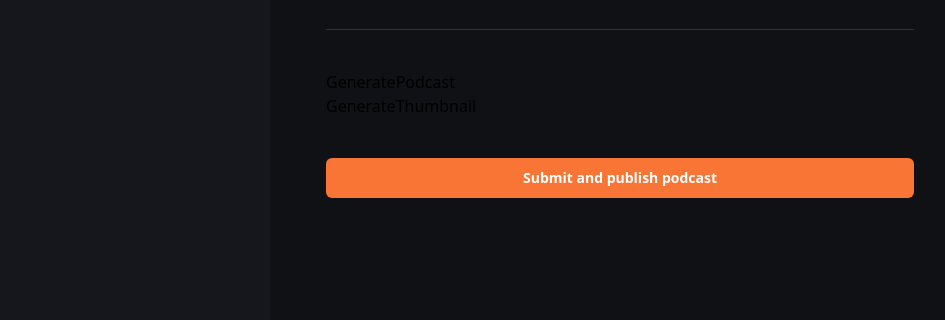
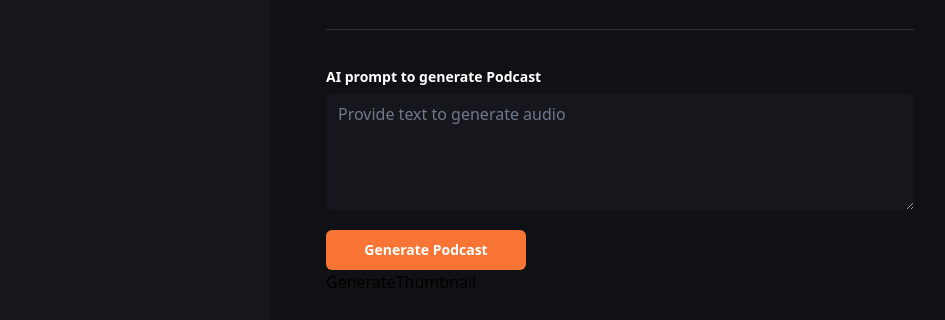
Before and after one commit to nivindulakshitha/Podcastr, a Next.js app: page /create-podcast in a window 1280 px wide. Shown: the part 461-781 px from the top of the page, without its empty margins (0-945 px from the left). Built offline with nearby package versions, Linux system fonts and the light colour scheme; no server answers.

Commit message:
Refactor CreatePodcast component and enhance GeneratePodcast with AI prompt input and audio playback

```diff
--- a/app/(root)/create-podcast/page.tsx
+++ b/app/(root)/create-podcast/page.tsx
@@ -62,7 +62,7 @@ const CreatePodcast = () => {
 
 	const [isSubmitting, setIsSubmitting] = useState(false)
 
-	const [voiceType, setVoiceType] = useState<string>('alloy')
+	const [voiceType, setVoiceType] = useState<string>('')
 
 	return (
 		<section className="mt-10 flex flex-col">
@@ -77,7 +77,7 @@ const CreatePodcast = () => {
 								<FormItem>
 									<FormLabel className="text-16 font-bold text-white-1">Username</FormLabel>
 									<FormControl>
-										<Input className='input-class focus-visible:ring-orange-1' placeholder="My Podcast" {...field} />
+										<Input className='input-class focus-visible:ring-offset-orange-1' placeholder="My Podcast" {...field} />
 									</FormControl>
 									<FormMessage className="text-white-1" />
 								</FormItem>
@@ -93,7 +93,7 @@ const CreatePodcast = () => {
 								<SelectTrigger className={cn('text-16 w-full border-none bg-black-1 text-gray-1')}>
 									<SelectValue placeholder="Select AI Voice" className='placeholder:text-gray-1' />
 								</SelectTrigger>
-								<SelectContent className='bg-black-1 text-16 border-none font-bold text-white-1 focus:ring-orange-1'>
+								<SelectContent className='bg-black-1 text-16 border-none font-bold text-white-1 focus:ring-offset-orange-1'>
 									{voiceCategories.map((voice) => (
 										<SelectItem key={voice} value={voice} className='capitalize focus:bg-orange-1'>
 											{voice}
@@ -118,7 +118,7 @@ const CreatePodcast = () => {
 								<FormItem>
 									<FormLabel className="text-16 font-bold text-white-1">Description</FormLabel>
 									<FormControl>
-										<Textarea className='input-class focus-visible:ring-orange-1' placeholder="Write a short podcast description" {...field} />
+										<Textarea className='input-class focus-visible:ring-offset-orange-1' placeholder="Write a short podcast description" {...field} />
 									</FormControl>
 									<FormMessage className="text-white-1" />
 								</FormItem>
--- a/components/GeneratePodcast.tsx
+++ b/components/GeneratePodcast.tsx
@@ -1,16 +1,50 @@
 import { GeneratePodcastProps } from '@/types'
-import React from 'react'
+import React, { useState } from 'react'
+import { Textarea } from './ui/textarea'
+import { Label } from './ui/label'
+import { Button } from './ui/button'
+import { Loader } from 'lucide-react'
 
-const GeneratePodcast = ({
-	setAudioStorageId,
-	audio,
-	setAudio,
-	setAudioDuration,
-	voiceType,
-	voicePrompt,
-	setVoicePrompt }: GeneratePodcastProps) => {
+const useGeneratePodcast = (props: GeneratePodcastProps) => {
+	const handleGeneratePodcast = async () => { }
+	return {
+		isGenerating: false,
+		generatePodcast: () => {}
+	}
+}
+
+const GeneratePodcast = (props: GeneratePodcastProps) => {
+	const { isGenerating, generatePodcast } = useGeneratePodcast(props)
+
 	return (
-		<div>GeneratePodcast</div>
+		<div>
+			<div className='flex flex-col gap-2.5'>
+				<Label className="text-16 font-bold text-white-1">
+					AI prompt to generate Podcast
+				</ Label>
+
+				<Textarea className="input-class font-light focus:ring-offset-orange-1" placeholder='Provide text to generate audio' rows={5} value={props.voicePrompt} onChange={event => props.setVoicePrompt(event.target.value)}/>
+
+			</div>
+			<div className="mt-5 w-full max-w-[200px]">
+				<Button type="submit" className="text-16 w-full bg-orange-1 py-4 font-extrabold text-white-1">
+					{
+						isGenerating ? (
+							<>
+								Generating...
+								<Loader size={20} className="animate-spin ml-2" />
+							</>
+						) : ("Generate Podcast")
+					}
+				</Button>
+			</div>
+
+			{
+				props.audio && (
+					<audio controls autoPlay className='mt-5' src={props.audio} onLoadedMetadata={event => { props.setAudioDuration(event.currentTarget.duration) }} />
+				)
+			}
+		</div>
 	)
 }
 
```
